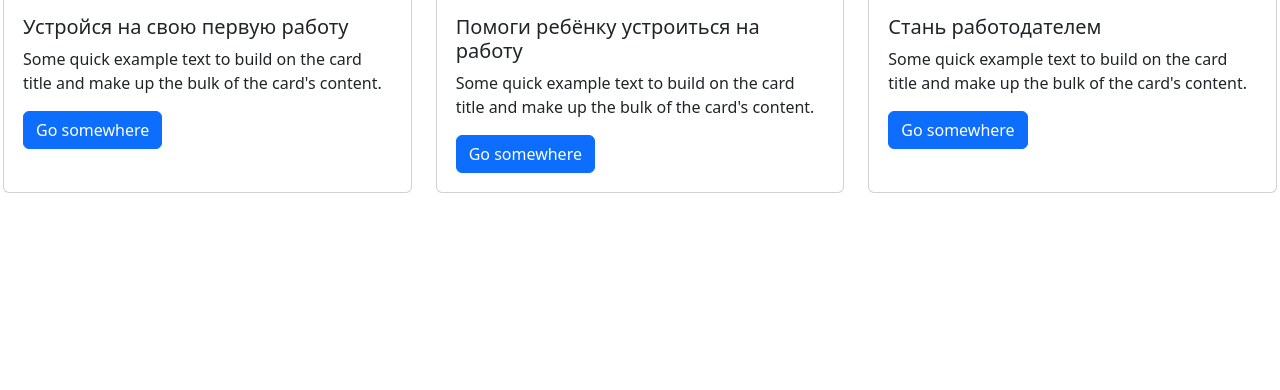
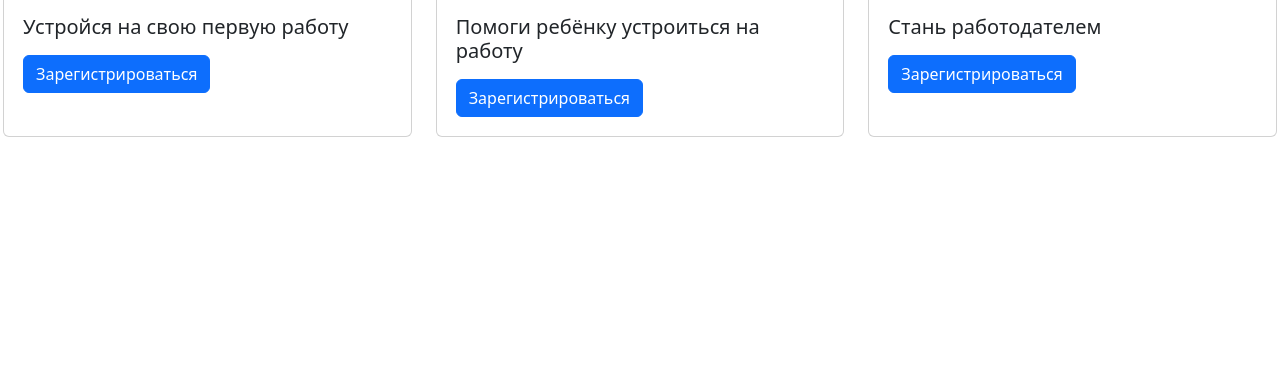
Before and after one commit to Karaseyka/WorkSearch, a Flask app: page / in a window 1280 px wide. Shown: the part 410-800 px from the top of the page. Run offline with Flask 3, Linux system fonts and the light colour scheme; parts of the project's set-up code (start-up, migrations or seed data) failed here and were passed over.

Commit message:
change welcome_page.html

```diff
--- a/templates/welcome_page.html
+++ b/templates/welcome_page.html
@@ -9,11 +9,8 @@
                      class="card-img-top" alt="...">
                 <div class="card-body">
                     <h5 class="card-title">Устройся на свою первую работу</h5>
-                    <p class="card-text">Some quick example text to build on the card title and make up the bulk of
-                        the
-                        card's
-                        content.</p>
-                    <a href="#" class="btn btn-primary">Go somewhere</a>
+                    <p class="card-text"></p>
+                    <a href="/registration" class="btn btn-primary">Зарегистрироваться</a>
                 </div>
             </div>
         </div>
@@ -23,11 +20,8 @@
                      class="card-img-top" alt="...">
                 <div class="card-body">
                     <h5 class="card-title">Помоги ребёнку устроиться на работу</h5>
-                    <p class="card-text">Some quick example text to build on the card title and make up the bulk of
-                        the
-                        card's
-                        content.</p>
-                    <a href="#" class="btn btn-primary">Go somewhere</a>
+                    <p class="card-text"></p>
+                    <a href="/registration" class="btn btn-primary">Зарегистрироваться</a>
                 </div>
             </div>
         </div>
@@ -37,11 +31,8 @@
                      class="card-img-top" alt="...">
                 <div class="card-body">
                     <h5 class="card-title">Стань работодателем</h5>
-                    <p class="card-text">Some quick example text to build on the card title and make up the bulk of
-                        the
-                        card's
-                        content.</p>
-                    <a href="#" class="btn btn-primary">Go somewhere</a>
+                    <p class="card-text"></p>
+                    <a href="/registration" class="btn btn-primary">Зарегистрироваться</a>
                 </div>
             </div>
         </div>
```
